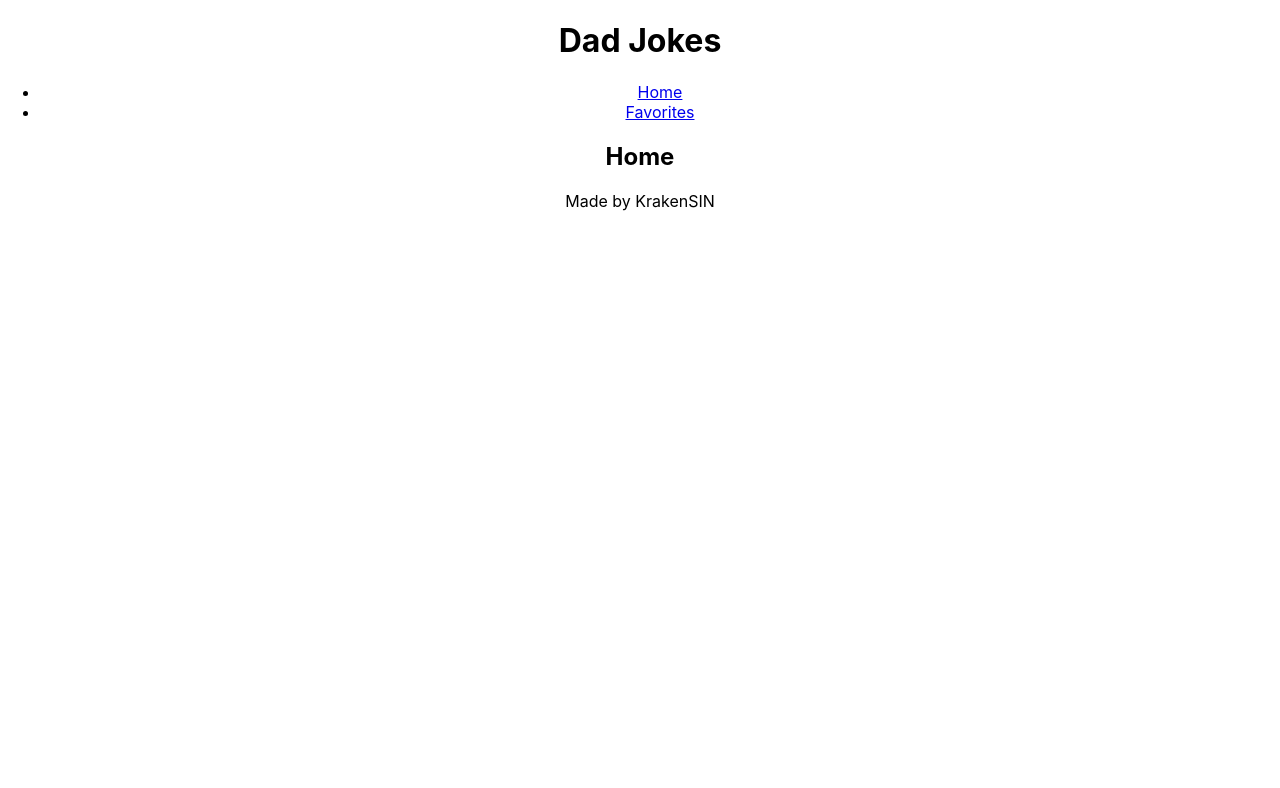
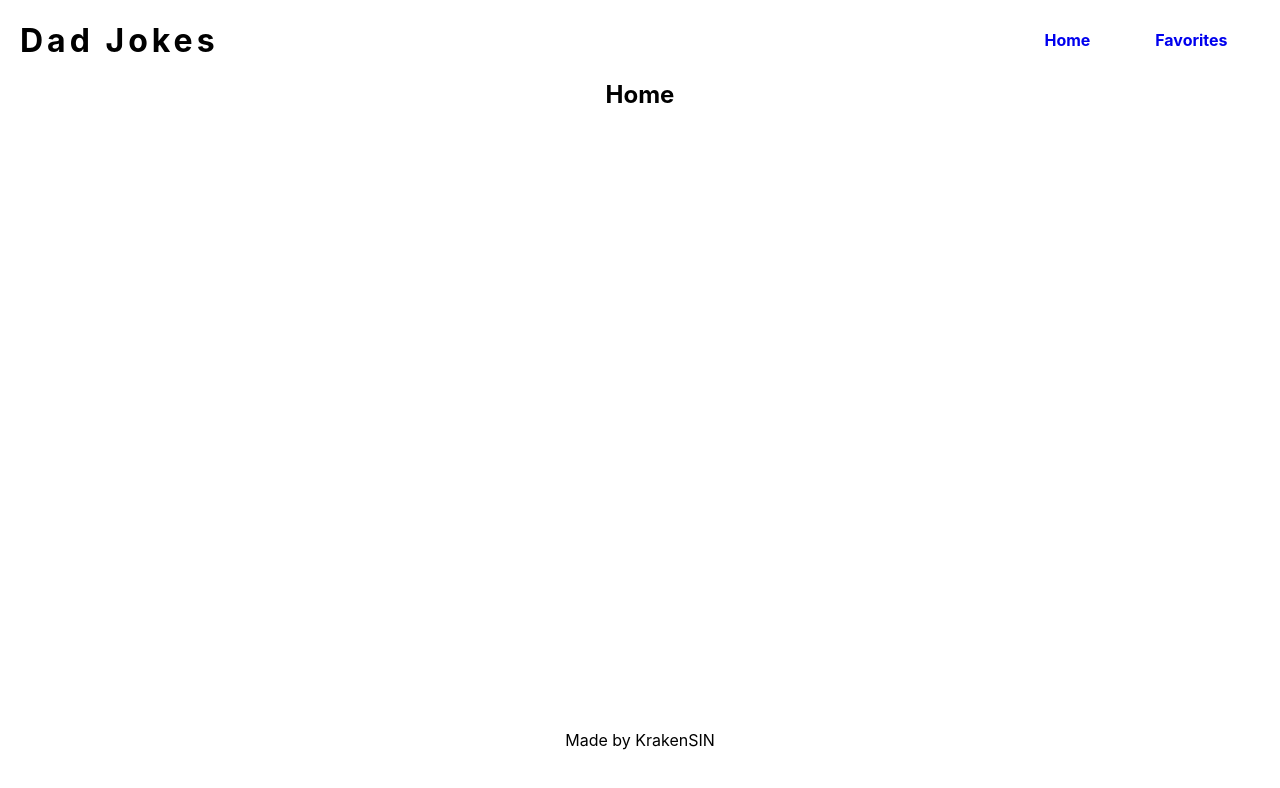
Before and after one commit to SufranjNaweed/dad-jokes, a React (Create React App) app: page / in a window 1280 px wide. Shown: the top 788 px of the page. Built offline with nearby package versions, Linux system fonts and the light colour scheme.

Commit message:
add  : setup scss

```diff
--- a/src/App.scss
+++ b/src/App.scss
@@ -1,3 +1,81 @@
-.App {
-  text-align: center;
+*{
+  margin: 0;
+  padding: 0;
+  box-sizing: border-box;
 }
+
+header{
+  position: fixed;
+  width: 100%;
+  display: flex;
+  align-items: center;
+  height: 80px;
+  padding: 20px;
+  background-color: #fff;
+  h1{
+    width: 80%;
+    letter-spacing: 4px;
+  }
+  nav{
+    width: 20%;
+    display: flex;
+    ul{
+      width: 100%;
+      display: flex;
+      justify-content: space-around;
+      li{
+        list-style: none;
+        a{
+          text-decoration: none;
+          font-weight: bold;
+        }
+      }
+    }
+  }
+}
+
+footer{
+  width: 100%;
+  padding: 10px 15px;
+  p{
+    text-align: center;
+  }
+}
+
+.container{
+  max-width: 1180px;
+  margin: auto;
+  padding: 15px;
+}
+
+section{
+  padding-top: 80px;
+  min-height: 90vh;
+  h2{
+    text-align: center;
+  }
+}
+
+.jokes-container{
+  .joke-card{
+    max-width: 750px;
+    min-height: 150px;
+    margin: 20px auto;
+    padding: 20px;
+    border-radius: 10px;
+    background: #ffffff;
+    box-shadow:  20px 20px 60px #d9d9d9,
+                -20px -20px 60px #ffffff;
+    .joke-title{
+      min-height: 100px;
+      p{
+        text-align: center;
+      }
+    }
+    .joke-action-container{
+      min-height: 50px;
+      display: flex;
+      justify-content: flex-end;
+    }
+  }
+}
```
